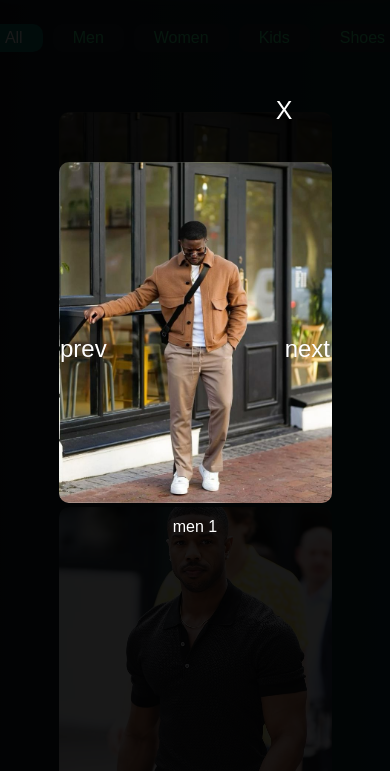
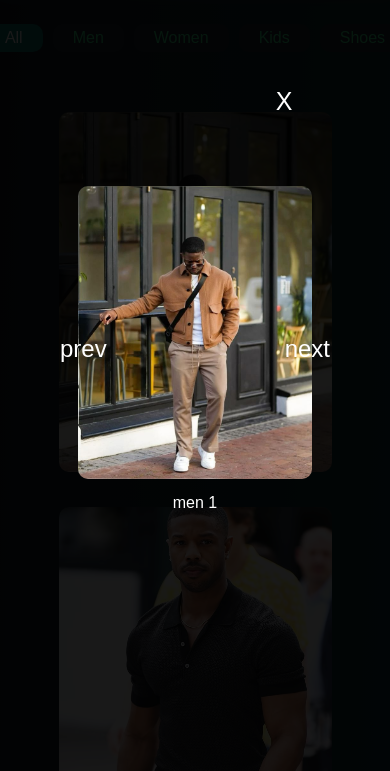
Before and after one commit to grodtlincoln/codeAlpha_imageGallery, a plain HTML site: page index.html in a window 390 px wide. Both pictures are taken after a click on the picture 195 px from the left and 365 px from the top of the page. Shown: the part 73-844 px from the top of the page. Drawn offline with Linux system fonts and the light colour scheme.

Commit message:
adjust the media querry

```diff
--- a/style.css
+++ b/style.css
@@ -150,7 +150,7 @@ body {
 
 .close-btn {
   position: absolute;
-  top: 20%;
+  top: 19%;
   right: 25%;
   color: white;
   font-size: 25px;
@@ -159,8 +159,8 @@ body {
 
 @media (max-width: 768px) {
   .lightbox img {
-    width: 95%;
-    max-width: 70%;
+    width: 80%;
+    max-width: 60%;
   }
 
 .nav {
```
